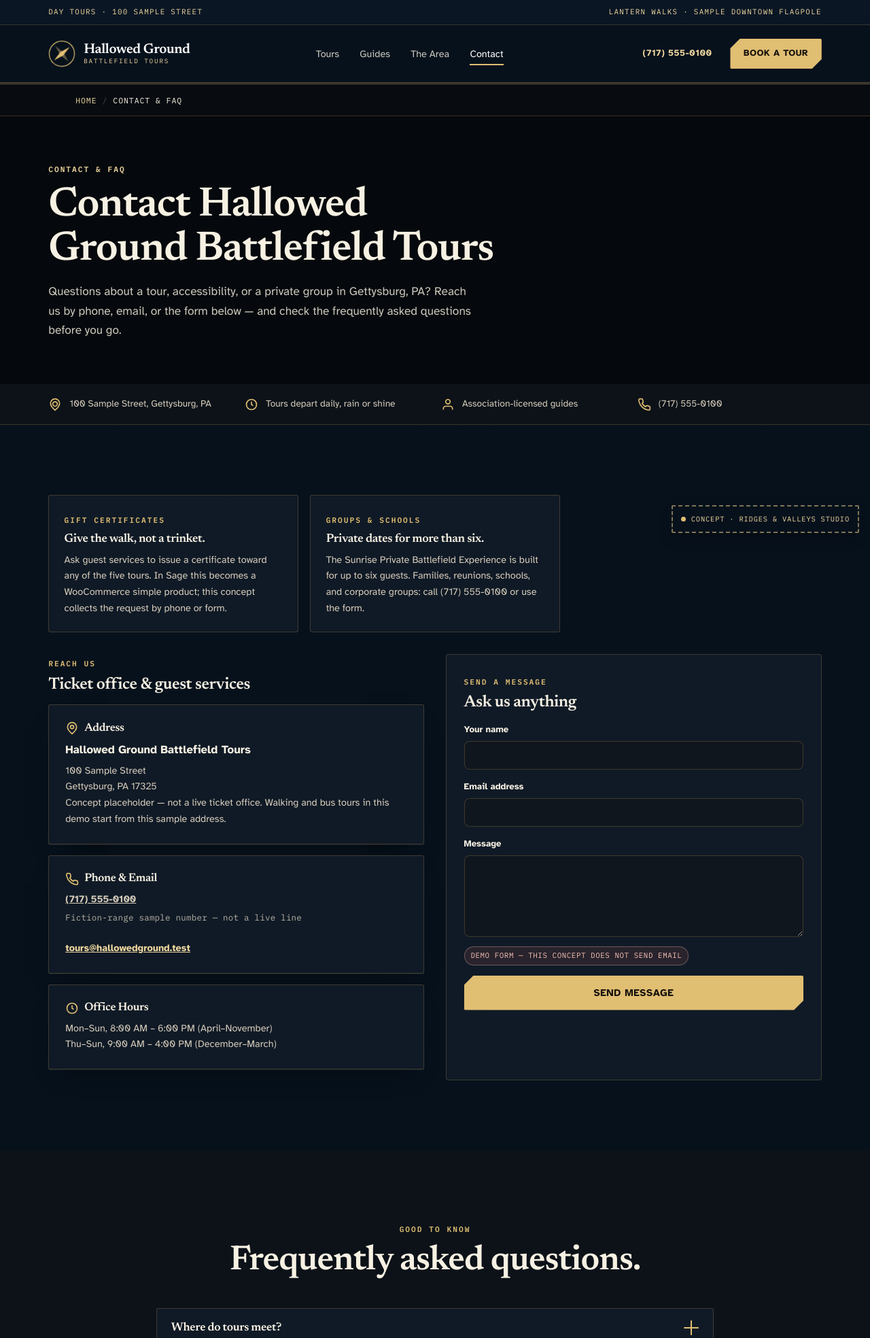
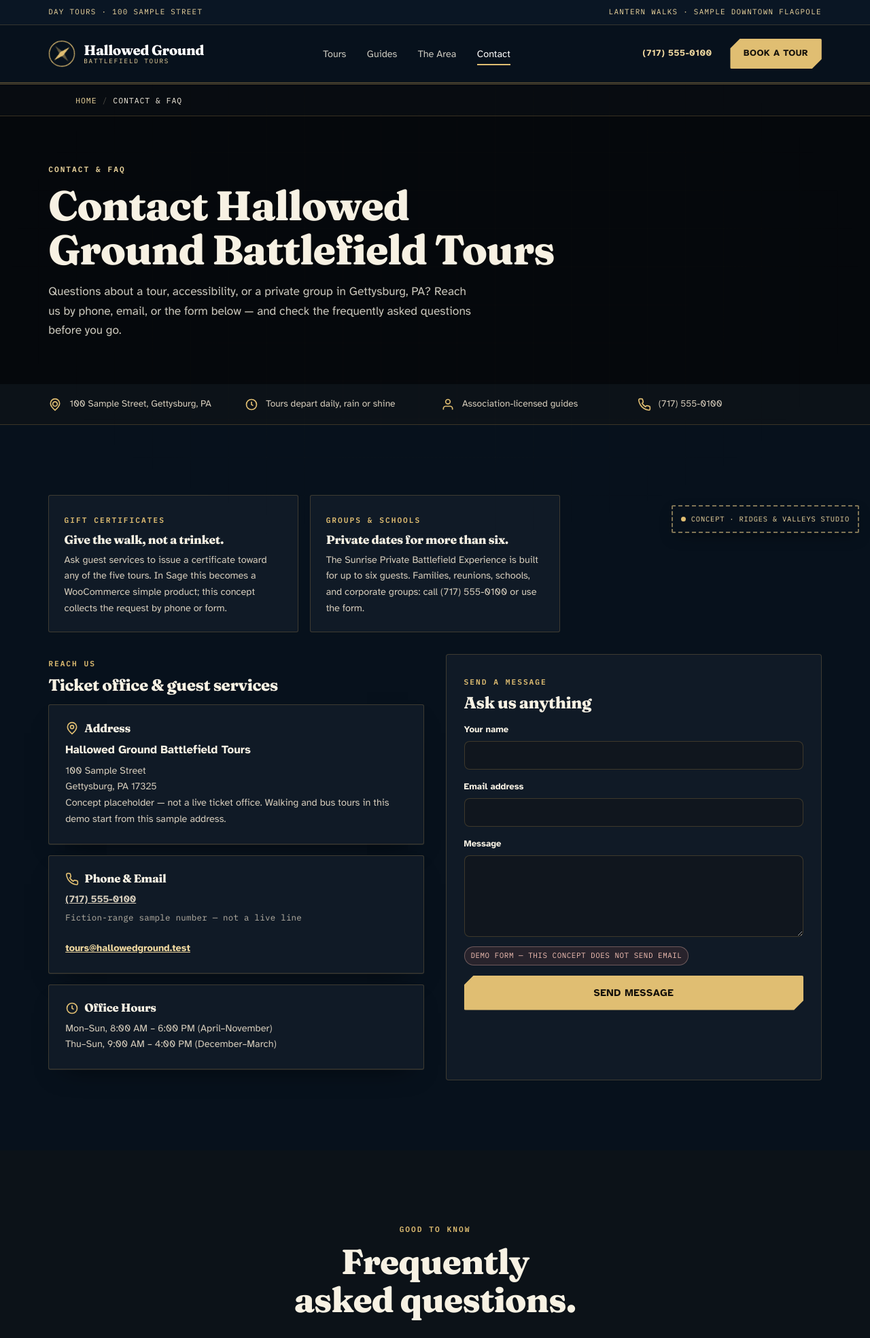
Before and after one commit to matthummel-pa/tour-hallowed-ground-tours-theme, a PHP site: page /contact.html in a window 1280 px wide. Shown: the top 1968 px of the page at 68% size. Run offline with PHP 8.4, Linux system fonts and the light colour scheme.

Commit message:
Set all headings in bold Fraunces
Swap Newsreader for Fraunces, the current Google Fonts editorial display serif, at weight 800 with softness and wonk off so headlines stay serious on this battlefield brand.

Co-authored-by: Matt Hummel <matthummel@proton.me>

```diff
--- a/admin.html
+++ b/admin.html
@@ -9,8 +9,8 @@
 <link rel="canonical" href="https://matthummel-pa.github.io/tour-hallowed-ground-tours-theme/admin.html">
 <link rel="preconnect" href="https://fonts.googleapis.com">
 <link rel="preconnect" href="https://fonts.gstatic.com" crossorigin>
-<link href="https://fonts.googleapis.com/css2?family=Newsreader:ital,opsz,wght@0,6..72,200..800;1,6..72,200..800&amp;family=Atkinson+Hyperlegible:wght@400;700;800&amp;family=IBM+Plex+Mono:wght@400;500;600&amp;display=swap" rel="stylesheet">
-<link rel="stylesheet" href="styles.css?v=serif-overlay-1">
+<link href="https://fonts.googleapis.com/css2?family=Fraunces:ital,opsz,wght@0,9..144,700..900;1,9..144,700..900&amp;family=Atkinson+Hyperlegible:wght@400;700;800&amp;family=IBM+Plex+Mono:wght@400;500;600&amp;display=swap" rel="stylesheet">
+<link rel="stylesheet" href="styles.css?v=fraunces-1">
 <link rel="stylesheet" href="https://cdn.jsdelivr.net/npm/ol@10.6.1/ol.css">
 </head>
 <body class="page page-admin">
--- a/area.html
+++ b/area.html
@@ -13,8 +13,8 @@
 <meta property="og:image" content="https://commons.wikimedia.org/wiki/Special:FilePath/Pennsylvania_-_Gettysburg_-_NARA_-_68148252_(cropped).jpg?width=1600">
 <link rel="preconnect" href="https://fonts.googleapis.com">
 <link rel="preconnect" href="https://fonts.gstatic.com" crossorigin>
-<link href="https://fonts.googleapis.com/css2?family=Newsreader:ital,opsz,wght@0,6..72,200..800;1,6..72,200..800&amp;family=Atkinson+Hyperlegible:wght@400;700;800&amp;family=IBM+Plex+Mono:wght@400;500;600&amp;display=swap" rel="stylesheet">
-<link rel="stylesheet" href="styles.css?v=serif-overlay-1">
+<link href="https://fonts.googleapis.com/css2?family=Fraunces:ital,opsz,wght@0,9..144,700..900;1,9..144,700..900&amp;family=Atkinson+Hyperlegible:wght@400;700;800&amp;family=IBM+Plex+Mono:wght@400;500;600&amp;display=swap" rel="stylesheet">
+<link rel="stylesheet" href="styles.css?v=fraunces-1">
 <link rel="stylesheet" href="https://cdn.jsdelivr.net/npm/ol@10.6.1/ol.css">
 <script type="application/ld+json">
 {
--- a/book.html
+++ b/book.html
@@ -13,8 +13,8 @@
 <meta property="og:image" content="https://commons.wikimedia.org/wiki/Special:FilePath/Pennsylvania_-_Gettysburg_-_NARA_-_68148252_(cropped).jpg?width=1600">
 <link rel="preconnect" href="https://fonts.googleapis.com">
 <link rel="preconnect" href="https://fonts.gstatic.com" crossorigin>
-<link href="https://fonts.googleapis.com/css2?family=Newsreader:ital,opsz,wght@0,6..72,200..800;1,6..72,200..800&amp;family=Atkinson+Hyperlegible:wght@400;700;800&amp;family=IBM+Plex+Mono:wght@400;500;600&amp;display=swap" rel="stylesheet">
-<link rel="stylesheet" href="styles.css?v=serif-overlay-1">
+<link href="https://fonts.googleapis.com/css2?family=Fraunces:ital,opsz,wght@0,9..144,700..900;1,9..144,700..900&amp;family=Atkinson+Hyperlegible:wght@400;700;800&amp;family=IBM+Plex+Mono:wght@400;500;600&amp;display=swap" rel="stylesheet">
+<link rel="stylesheet" href="styles.css?v=fraunces-1">
 <script type="application/ld+json">
 {
   "@context": "https://schema.org",
--- a/contact.html
+++ b/contact.html
@@ -13,8 +13,8 @@
 <meta property="og:image" content="https://commons.wikimedia.org/wiki/Special:FilePath/Pennsylvania_-_Gettysburg_-_NARA_-_68148252_(cropped).jpg?width=1600">
 <link rel="preconnect" href="https://fonts.googleapis.com">
 <link rel="preconnect" href="https://fonts.gstatic.com" crossorigin>
-<link href="https://fonts.googleapis.com/css2?family=Newsreader:ital,opsz,wght@0,6..72,200..800;1,6..72,200..800&amp;family=Atkinson+Hyperlegible:wght@400;700;800&amp;family=IBM+Plex+Mono:wght@400;500;600&amp;display=swap" rel="stylesheet">
-<link rel="stylesheet" href="styles.css?v=serif-overlay-1">
+<link href="https://fonts.googleapis.com/css2?family=Fraunces:ital,opsz,wght@0,9..144,700..900;1,9..144,700..900&amp;family=Atkinson+Hyperlegible:wght@400;700;800&amp;family=IBM+Plex+Mono:wght@400;500;600&amp;display=swap" rel="stylesheet">
+<link rel="stylesheet" href="styles.css?v=fraunces-1">
 <script type="application/ld+json">
 {
   "@context": "https://schema.org",
--- a/guides.html
+++ b/guides.html
@@ -13,8 +13,8 @@
 <meta property="og:image" content="https://commons.wikimedia.org/wiki/Special:FilePath/Pennsylvania_-_Gettysburg_-_NARA_-_68148252_(cropped).jpg?width=1600">
 <link rel="preconnect" href="https://fonts.googleapis.com">
 <link rel="preconnect" href="https://fonts.gstatic.com" crossorigin>
-<link href="https://fonts.googleapis.com/css2?family=Newsreader:ital,opsz,wght@0,6..72,200..800;1,6..72,200..800&amp;family=Atkinson+Hyperlegible:wght@400;700;800&amp;family=IBM+Plex+Mono:wght@400;500;600&amp;display=swap" rel="stylesheet">
-<link rel="stylesheet" href="styles.css?v=serif-overlay-1">
+<link href="https://fonts.googleapis.com/css2?family=Fraunces:ital,opsz,wght@0,9..144,700..900;1,9..144,700..900&amp;family=Atkinson+Hyperlegible:wght@400;700;800&amp;family=IBM+Plex+Mono:wght@400;500;600&amp;display=swap" rel="stylesheet">
+<link rel="stylesheet" href="styles.css?v=fraunces-1">
 <script type="application/ld+json">
 {
   "@context": "https://schema.org",
--- a/index.html
+++ b/index.html
@@ -13,8 +13,8 @@
 <meta property="og:image" content="https://commons.wikimedia.org/wiki/Special:FilePath/Pennsylvania_-_Gettysburg_-_NARA_-_68148252_(cropped).jpg?width=1600">
 <link rel="preconnect" href="https://fonts.googleapis.com">
 <link rel="preconnect" href="https://fonts.gstatic.com" crossorigin>
-<link href="https://fonts.googleapis.com/css2?family=Newsreader:ital,opsz,wght@0,6..72,200..800;1,6..72,200..800&amp;family=Atkinson+Hyperlegible:wght@400;700;800&amp;family=IBM+Plex+Mono:wght@400;500;600&amp;display=swap" rel="stylesheet">
-<link rel="stylesheet" href="styles.css?v=serif-overlay-1">
+<link href="https://fonts.googleapis.com/css2?family=Fraunces:ital,opsz,wght@0,9..144,700..900;1,9..144,700..900&amp;family=Atkinson+Hyperlegible:wght@400;700;800&amp;family=IBM+Plex+Mono:wght@400;500;600&amp;display=swap" rel="stylesheet">
+<link rel="stylesheet" href="styles.css?v=fraunces-1">
 <script type="application/ld+json">
 {
   "@context": "https://schema.org",
--- a/styles.css
+++ b/styles.css
@@ -55,9 +55,10 @@
   --color-on-gold: #14100a;
 
   --font-ui:'Atkinson Hyperlegible', system-ui, sans-serif;
-  --font-serif:'Newsreader', Georgia, 'Times New Roman', serif;
-  --font-head:'Newsreader', Georgia, 'Times New Roman', serif;
+  --font-serif:'Fraunces', Georgia, 'Times New Roman', serif;
+  --font-head:'Fraunces', Georgia, 'Times New Roman', serif;
   --font-mono:'IBM Plex Mono','Courier New', monospace;
+  --head-soft: "SOFT" 0, "WONK" 0;
 
   --radius-sm:2px;
   --radius-md:3px;
@@ -108,7 +109,9 @@ a{ color:inherit; }
 h1,h2,h3,h4{
   margin:0;
   font-family:var(--font-head);
-  font-weight:600;
+  font-optical-sizing:auto;
+  font-weight:800;
+  font-variation-settings: var(--head-soft);
   letter-spacing:-0.02em;
   color:var(--parchment-50);
   text-wrap:balance;
@@ -251,7 +254,7 @@ section{ scroll-margin-top: calc(var(--header-h) + var(--rail-h) + 12px); }
   animation: compass 48s linear infinite;
 }
 @keyframes compass{ to{ transform: rotate(360deg); } }
-.brand-name{ font-family: var(--font-head); font-weight:600; font-size:1.28rem; letter-spacing:-0.02em; }
+.brand-name{ font-family: var(--font-head); font-optical-sizing:auto; font-weight:800; font-variation-settings: var(--head-soft); font-size:1.28rem; letter-spacing:-0.02em; }
 .brand-sub{ font-family:var(--font-mono); font-size:0.58rem; letter-spacing:0.2em; text-transform:uppercase; color:var(--gold-300); }
 
 .main-nav{ display:none; }
@@ -388,7 +391,9 @@ section{ scroll-margin-top: calc(var(--header-h) + var(--rail-h) + 12px); }
 }
 .hero-title{
   font-family: var(--font-head);
-  font-weight: 600;
+  font-optical-sizing: auto;
+  font-weight: 800;
+  font-variation-settings: var(--head-soft);
   font-size: clamp(2.8rem, 7.5vw, 5.6rem);
   line-height:1.05;
   max-width:14ch;
@@ -399,7 +404,9 @@ section{ scroll-margin-top: calc(var(--header-h) + var(--rail-h) + 12px); }
 .hero-title em{
   font-family:var(--font-head);
   font-style:italic;
-  font-weight:600;
+  font-optical-sizing:auto;
+  font-weight:800;
+  font-variation-settings: var(--head-soft);
   letter-spacing:-0.03em;
   color: var(--brick-soft);
   display:inline;
@@ -422,13 +429,13 @@ section{ scroll-margin-top: calc(var(--header-h) + var(--rail-h) + 12px); }
 .path-card:hover{ transform:translateY(-3px) rotate(-0.3deg); border-color: var(--gold-500); }
 .path-card b{
   display:block; font-size:1.2rem; margin-bottom:0.25rem;
-  font-family: var(--font-head); font-weight:600; letter-spacing:-0.02em;
+  font-family: var(--font-head); font-optical-sizing:auto; font-weight:800; font-variation-settings: var(--head-soft); letter-spacing:-0.02em;
 }
 .path-card span{ display:block; font-size:0.84rem; color:rgba(247,241,227,0.72); }
 .path-card.is-lantern{ border-color: rgba(201,160,106,0.28); }
 
 .hero-stats{ display:flex; flex-wrap:wrap; gap:1.6rem 2.2rem; }
-.hero-stat b{ display:block; font-size:1.7rem; font-family:var(--font-head); font-weight:600; color:var(--gold-300); letter-spacing:-0.02em; }
+.hero-stat b{ display:block; font-size:1.7rem; font-family:var(--font-head); font-optical-sizing:auto; font-weight:800; font-variation-settings: var(--head-soft); color:var(--gold-300); letter-spacing:-0.02em; }
 .hero-stat span{ font-size:0.74rem; color:rgba(247,241,227,0.68); text-transform:uppercase; letter-spacing:0.08em; }
 
 .marquee{
@@ -470,7 +477,9 @@ section{ scroll-margin-top: calc(var(--header-h) + var(--rail-h) + 12px); }
 .section-head{ max-width:680px; margin-bottom:2.5rem; }
 .section-head h2{
   font-family: var(--font-head);
-  font-weight: 600;
+  font-optical-sizing: auto;
+  font-weight: 800;
+  font-variation-settings: var(--head-soft);
   font-size:clamp(2.05rem,4.6vw,3.2rem);
   margin-block:0.5rem 0.85rem;
   line-height:1.08;
@@ -688,7 +697,7 @@ section{ scroll-margin-top: calc(var(--header-h) + var(--rail-h) + 12px); }
   position:relative; overflow:hidden;
   border:3px double rgba(224,177,90,0.4);
 }
-.book-band h2{ font-size:clamp(1.75rem,3.6vw,2.45rem); max-width:18ch; font-weight:600; letter-spacing:-0.03em; }
+.book-band h2{ font-size:clamp(1.75rem,3.6vw,2.45rem); max-width:18ch; font-weight:800; letter-spacing:-0.03em; }
 .book-band p{ color:rgba(247,241,227,0.78); margin-top:0.5rem; max-width:40ch; }
 
 .trust-strip{
@@ -727,7 +736,7 @@ section{ scroll-margin-top: calc(var(--header-h) + var(--rail-h) + 12px); }
 .faq-q{
   width:100%; display:flex; align-items:center; justify-content:space-between; gap:1rem;
   padding:1.1rem 1.3rem; background:none; border:none; cursor:pointer; text-align:left;
-  font-family: var(--font-head); font-size:1.08rem; font-weight:600; letter-spacing:-0.02em; color:var(--parchment-50);
+  font-family: var(--font-head); font-optical-sizing:auto; font-size:1.08rem; font-weight:800; font-variation-settings: var(--head-soft); letter-spacing:-0.02em; color:var(--parchment-50);
 }
 .faq-q .plus{ flex-shrink:0; width:22px; height:22px; position:relative; }
 .faq-q .plus::before, .faq-q .plus::after{
@@ -791,7 +800,7 @@ section{ scroll-margin-top: calc(var(--header-h) + var(--rail-h) + 12px); }
 }
 .footer-grid{ display:grid; gap:2.2rem; grid-template-columns:1fr; margin-bottom:2.2rem; }
 @media (min-width:860px){ .footer-grid{ grid-template-columns:1.4fr 0.8fr 0.8fr 1fr 1fr; } }
-.footer-grid h4{ color:#fff; font-size:1.05rem; font-weight:600; letter-spacing:-0.02em; margin-bottom:1rem; }
+.footer-grid h4{ color:#fff; font-size:1.05rem; font-weight:800; letter-spacing:-0.02em; margin-bottom:1rem; }
 .footer-grid ul{ display:flex; flex-direction:column; gap:0.55rem; font-size:0.9rem; }
 .footer-grid a{ text-decoration:none; color:rgba(247,241,227,0.72); }
 .footer-grid a:hover{ color:#fff; }
@@ -989,7 +998,9 @@ body.modal-locked{ overflow:hidden; }
 .page-intro .eyebrow{ color: var(--gold-300); }
 .page-intro h1{
   font-family: var(--font-head);
-  font-weight: 600;
+  font-optical-sizing: auto;
+  font-weight: 800;
+  font-variation-settings: var(--head-soft);
   font-size: clamp(2.3rem, 5.4vw, 3.8rem);
   margin-block:0.5rem 0.9rem;
   max-width:18ch;
--- a/tours.html
+++ b/tours.html
@@ -13,8 +13,8 @@
 <meta property="og:image" content="https://commons.wikimedia.org/wiki/Special:FilePath/Pennsylvania_-_Gettysburg_-_NARA_-_68148252_(cropped).jpg?width=1600">
 <link rel="preconnect" href="https://fonts.googleapis.com">
 <link rel="preconnect" href="https://fonts.gstatic.com" crossorigin>
-<link href="https://fonts.googleapis.com/css2?family=Newsreader:ital,opsz,wght@0,6..72,200..800;1,6..72,200..800&amp;family=Atkinson+Hyperlegible:wght@400;700;800&amp;family=IBM+Plex+Mono:wght@400;500;600&amp;display=swap" rel="stylesheet">
-<link rel="stylesheet" href="styles.css?v=serif-overlay-1">
+<link href="https://fonts.googleapis.com/css2?family=Fraunces:ital,opsz,wght@0,9..144,700..900;1,9..144,700..900&amp;family=Atkinson+Hyperlegible:wght@400;700;800&amp;family=IBM+Plex+Mono:wght@400;500;600&amp;display=swap" rel="stylesheet">
+<link rel="stylesheet" href="styles.css?v=fraunces-1">
 <script type="application/ld+json">
 {
   "@context": "https://schema.org",
```
Also changed, not shown: .cursor/agents/hallowed-ground-copy.md, README.md.
